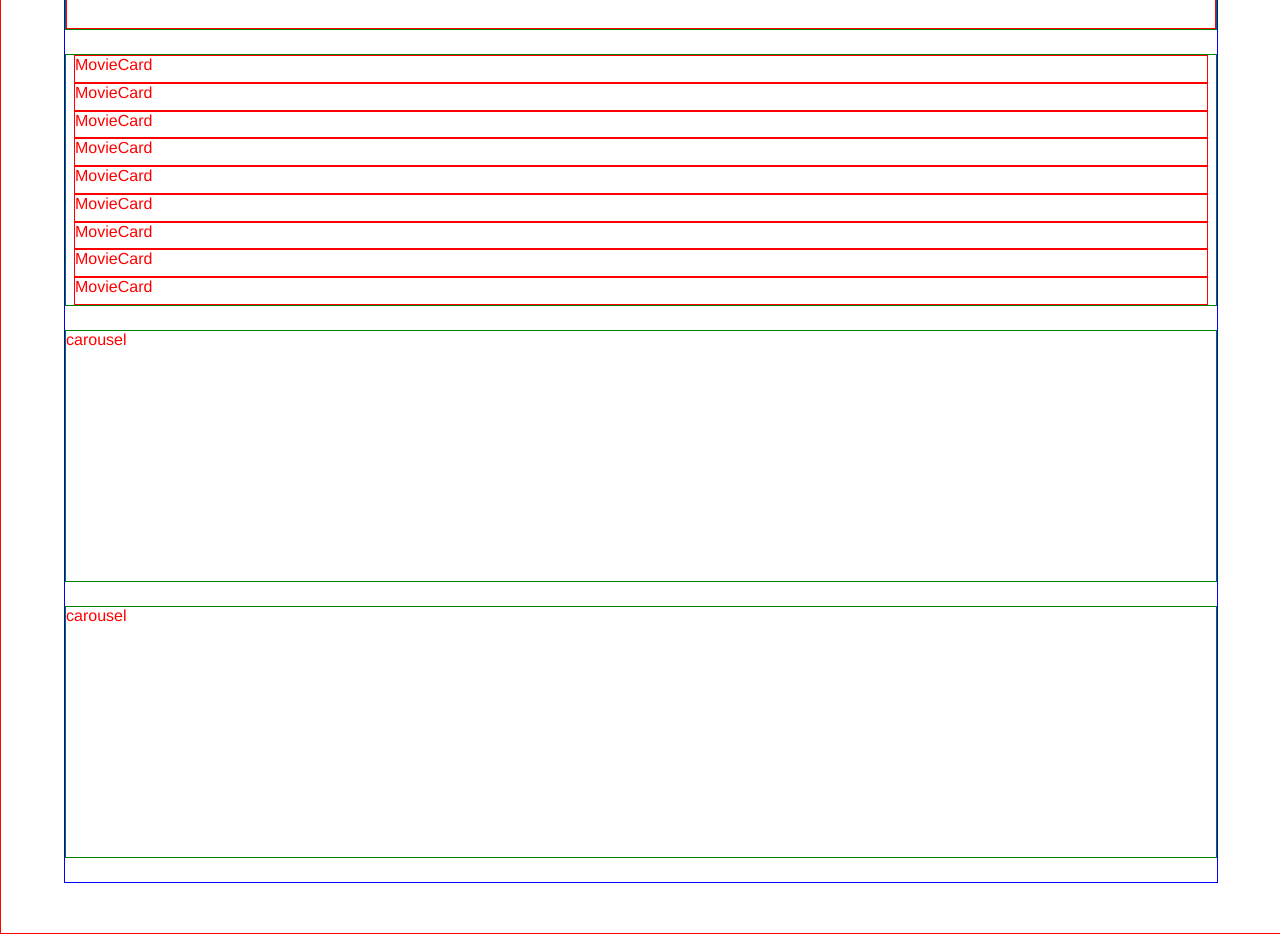
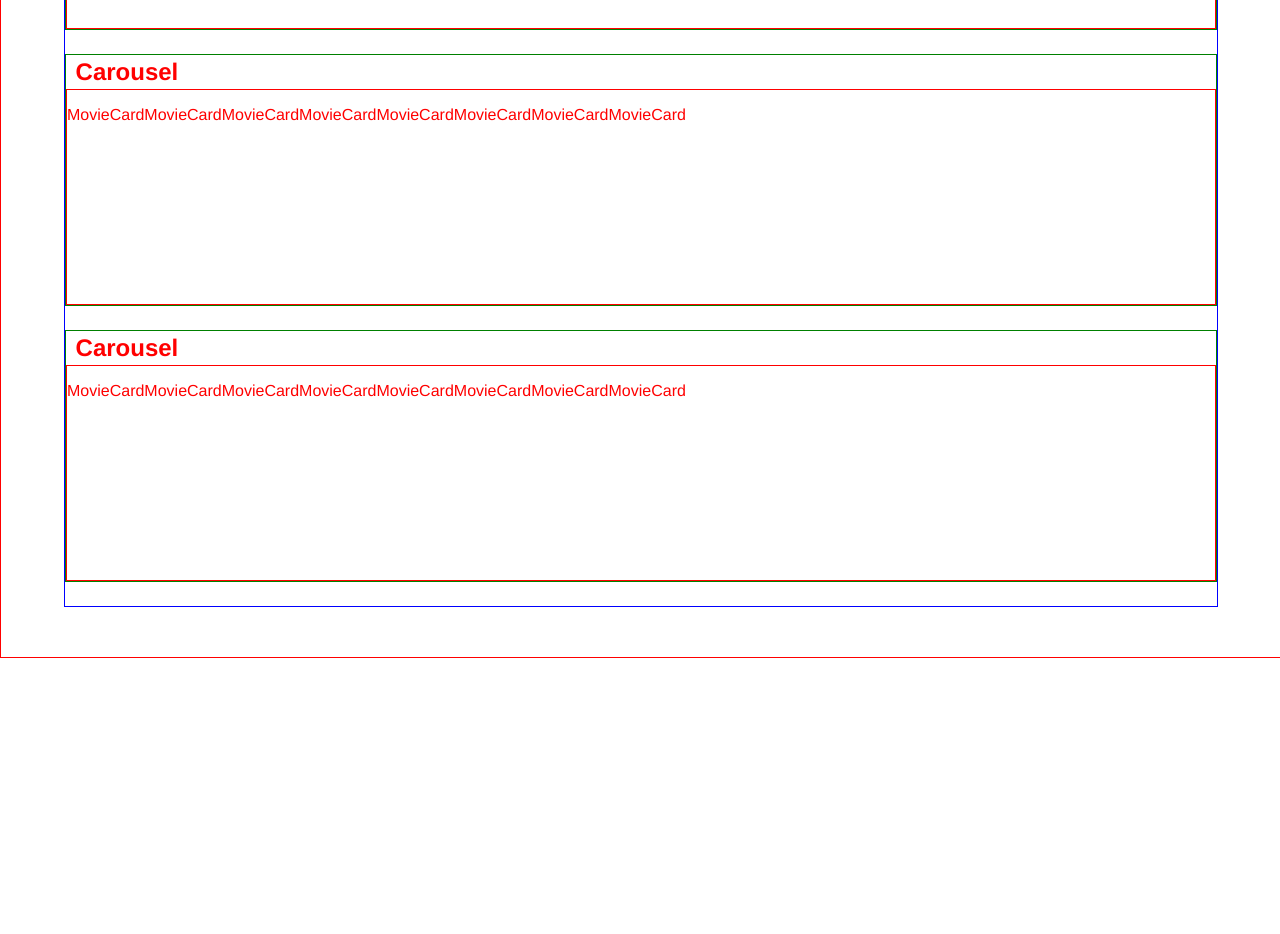
Before and after one commit to KevinKra/Pixama, a React (Create React App) app: page / in a window 1280 px wide. Shown: the part 880-1814 px from the top of the page. After the commit the page ends 1538 px from the top, so only its background shows below. Built offline with nearby package versions, Linux system fonts and the light colour scheme; no server answers.

Commit message:
Convert to Class component and pass in dummy state data

```diff
--- a/src/components/MainPage/MainPage.js
+++ b/src/components/MainPage/MainPage.js
@@ -1,28 +1,38 @@
-import React from "react";
+import React, { Component } from "react";
+import * as apiCalls from "../../api/apiCalls";
 import "./MainPage.scss";
 import Carousel from "../Carousel/Carousel";
 import HeroImage from "../HeroImage/HeroImage";
 
-export default function MainPage() {
+export default class MainPage extends Component {
+  //movies state will be updated by the fetched result from the API call,
+  //the content will be mapped through with the carousels
+  // --- Once redux is introduced we will extract the local state and use Rprops
+  state = {
+    movies: [
+      {
+        carouselName: "Action",
+        movies: [{ title: "StarWars", body: "Swish-Swoosh" }]
+      },
+      {
+        carouselName: "Comedy",
+        movies: [{ title: "FunnyFun", body: "Good-Laugh" }]
+      }
+    ]
+  };
+  componentDidMount() {
+    apiCalls.fetchPopularMovies();
+  }
+  render() {
     return (
       <section className="MainPage">
         <HeroImage />
         <section className="main-body">
           <Carousel />
-        <article className="Carousel">
-          <article className="MovieCard">MovieCard</article>
-          <article className="MovieCard">MovieCard</article>
-          <article className="MovieCard">MovieCard</article>
-          <article className="MovieCard">MovieCard</article>
-          <article className="MovieCard">MovieCard</article>
-          <article className="MovieCard">MovieCard</article>
-          <article className="MovieCard">MovieCard</article>
-          <article className="MovieCard">MovieCard</article>
-          <article className="MovieCard">MovieCard</article>
-        </article>
-        <article className="Carousel">carousel</article>
-        <article className="Carousel">carousel</article>
+          <Carousel />
+          <Carousel />
         </section>
       </section>
     );
   }
+}
```
Lines whose indentation alone changed are shown as unchanged.
